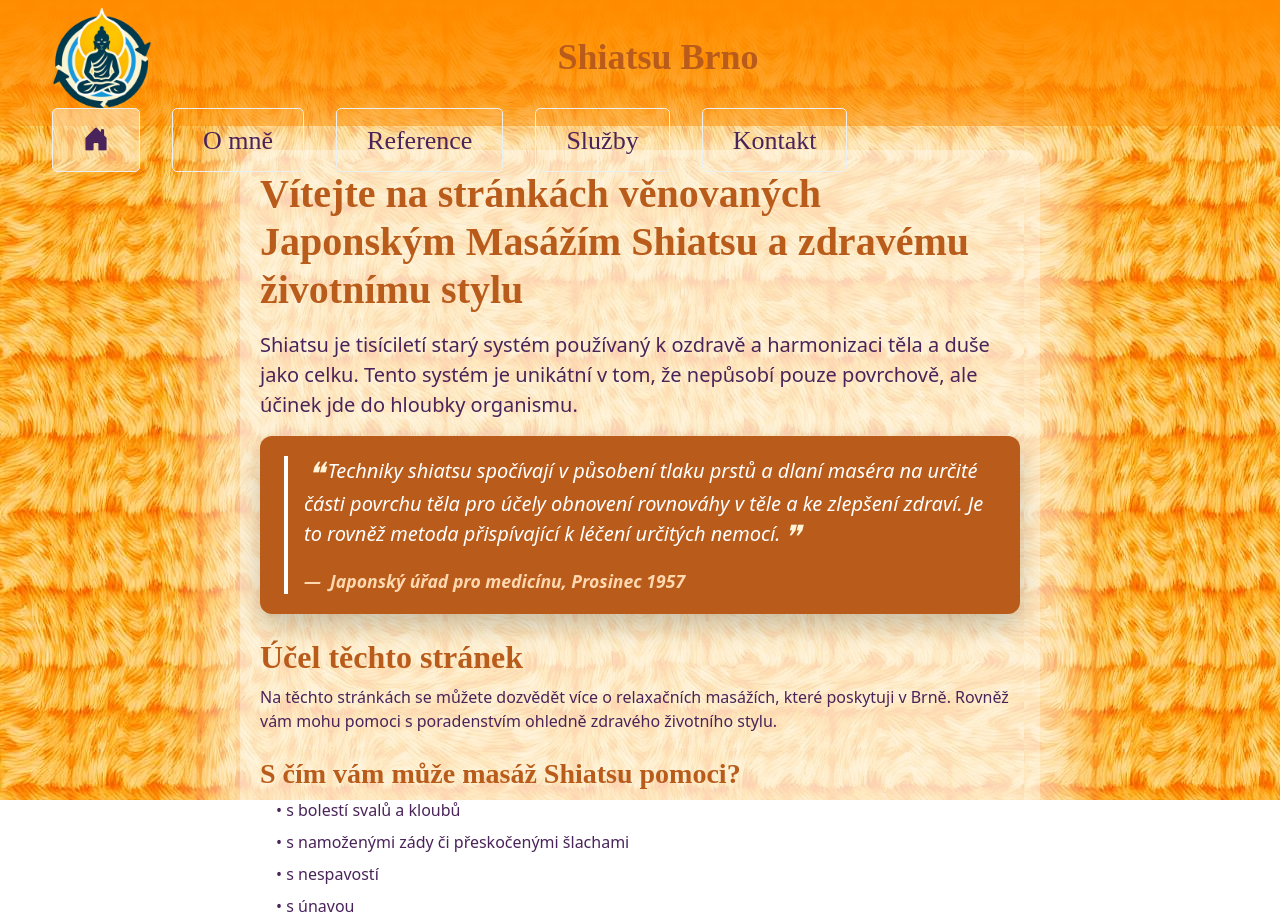
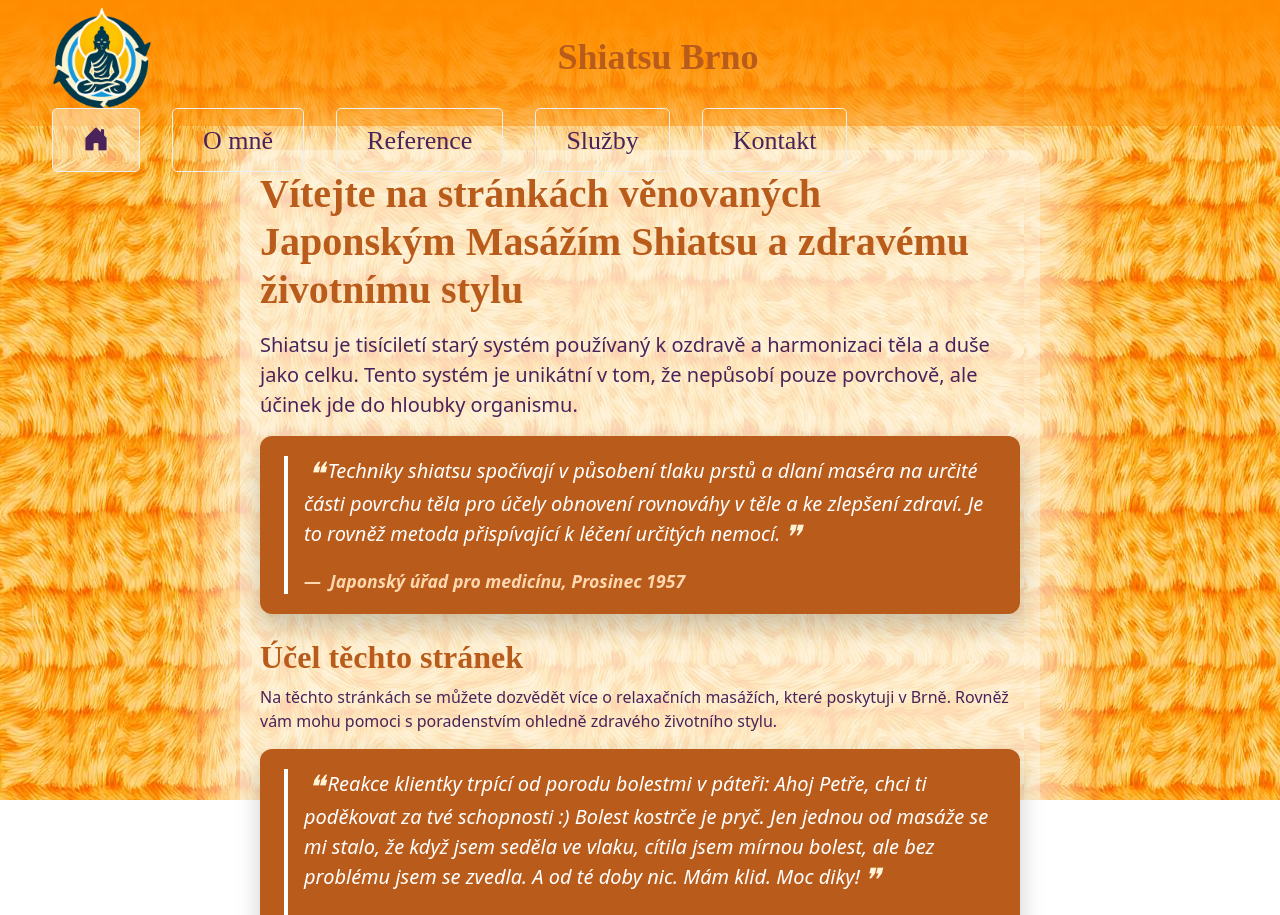
Before and after one commit to Ankhtepot/ShiatsuPetrklic, an Angular app: page /cs/home in a window 1280 px wide. Shown: the top 915 px of the page. Built offline with nearby package versions, Linux system fonts and the light colour scheme.

Commit message:
basic for changable quotes for home page

```diff
--- a/src/app/pages/home/home.component.html
+++ b/src/app/pages/home/home.component.html
@@ -21,6 +21,8 @@
     <h2 class="mt-4">{{ T.home_purpose_title | text }}</h2>
     <p>{{ T.home_purpose_text | text }}</p>
 
+    <app-quote-strip [quotes]="testimonials()" />
+
     <h3 class="mt-4">{{ T.home_benefits_title | text }}</h3>
     <ul class="list-unstyled">
       <li>• {{ T.home_benefits_1 | text }}</li>
--- a/src/app/pages/home/home.component.ts
+++ b/src/app/pages/home/home.component.ts
@@ -1,9 +1,11 @@
-import { Component } from '@angular/core';
+import {Component, inject, signal} from '@angular/core';
 import { CommonModule } from '@angular/common';
-import {TextPipe} from '../../pipes/text.pipe';
-import {T} from '../../shared/constants/text.tokens';
-import {ContentCardComponent} from '../../Components/content-card/content-card.component';
-import {QuoteStripComponent} from '../../Components/quote-strip/quote-strip.component';
+import { TextPipe } from '../../pipes/text.pipe';
+import { T } from '../../shared/constants/text.tokens';
+import { ContentCardComponent } from '../../Components/content-card/content-card.component';
+import { QuoteStripComponent } from '../../Components/quote-strip/quote-strip.component';
+import {getTestimonials} from '../../shared/data/testimonials';
+import {NavigationLinkService} from '../../services/navigation-link.service';
 
 @Component({
   selector: 'app-home',
@@ -14,4 +16,7 @@ import {QuoteStripComponent} from '../../Components/quote-strip/quote-strip.comp
 })
 export class HomeComponent {
   protected readonly T = T;
+  private navigationLinkService = inject(NavigationLinkService);
+
+  testimonials = signal(getTestimonials(this.navigationLinkService));
 }
--- a/src/app/pages/testimonials.component/testimonials.component.ts
+++ b/src/app/pages/testimonials.component/testimonials.component.ts
@@ -1,9 +1,10 @@
-import { Component } from '@angular/core';
-import { CommonModule } from '@angular/common';
-import { ContentCardComponent } from '../../Components/content-card/content-card.component';
-import { QuoteData } from '../../Models/quote-data';
-import { testimonials as fullTestimonials } from '../../shared/data/testimonials';
-import { QuoteStripComponent } from '../../Components/quote-strip/quote-strip.component';
+import {Component, inject} from '@angular/core';
+import {CommonModule} from '@angular/common';
+import {ContentCardComponent} from '../../Components/content-card/content-card.component';
+import {QuoteData} from '../../Models/quote-data';
+import {getTestimonials} from '../../shared/data/testimonials';
+import {QuoteStripComponent} from '../../Components/quote-strip/quote-strip.component';
+import {NavigationLinkService} from '../../services/navigation-link.service';
 
 @Component({
   selector: 'app-testimonials.component',
@@ -13,9 +14,12 @@ import { QuoteStripComponent } from '../../Components/quote-strip/quote-strip.co
   styleUrls: ['./testimonials.component.scss'],
 })
 export class TestimonialsComponent {
-  testimonials: QuoteData[] = fullTestimonials.map(({ csText, enText, author }) => ({
-    csText,
-    enText,
-    author
-  }));
+  private navigationLinkService = inject(NavigationLinkService);
+
+  testimonials: QuoteData[] = getTestimonials(this.navigationLinkService)
+    .map(({csText, enText, author}) => ({
+      csText,
+      enText,
+      author
+    }));
 }
--- a/src/app/services/navigation-link.service.ts
+++ b/src/app/services/navigation-link.service.ts
@@ -21,8 +21,9 @@ export class NavigationLinkService {
   private lang = inject(LanguageService);
   private text = inject(TextService);
 
-  public getPageLink(page: EPages): string {
-    return `/${this.lang.current}/${page}`;
+  public getPageLink(page: EPages, anchor?: string): string {
+    const baseUrl = `/${this.lang.current}/${page}`;
+    return anchor ? `${baseUrl}#${anchor}` : baseUrl;
   }
 
   readonly headerLinks = computed<HeaderLinkConfiguration[]>(() => {
--- a/src/app/shared/data/testimonials.ts
+++ b/src/app/shared/data/testimonials.ts
@@ -1,4 +1,5 @@
 import {QuoteData} from '../../Models/quote-data';
+import {EPages, NavigationLinkService} from '../../services/navigation-link.service';
 
 /* Template for testimonials
 {
@@ -20,21 +21,22 @@ And Empty one:
 },
  */
 
-const changeAfter = 70000;
+const changeAfter = 7000;
 const lengthBeforeEllipsis = 300;
 
-function generateReadWholeUrl(authorId: number): string {
-  return `/testimonials/${encodeURIComponent(authorId.toString())}`;
+function generateReadWholeUrl(authorId: number, navService: NavigationLinkService): string {
+  return navService.getPageLink(EPages.Testimonials, `author-${authorId}`);
 }
 
-export const testimonials : QuoteData[] = [
+export function getTestimonials(navService: NavigationLinkService): QuoteData[] {
+  return [
     {
       csText: "Reakce klientky trpící od porodu bolestmi v páteři: Ahoj Petře, chci ti poděkovat za tvé schopnosti :) Bolest kostrče je pryč. Jen jednou od masáže se mi stalo, že když jsem seděla ve vlaku, cítila jsem mírnou bolest, ale bez problému jsem se zvedla. A od té doby nic. Mám klid. Moc diky!",
       enText: "",
       author: "Monika, 32 let",
       changeAfter: changeAfter,
       lengthBeforeEllipsis: lengthBeforeEllipsis,
-    readWholeUrl: generateReadWholeUrl(1),
+      readWholeUrl: generateReadWholeUrl(1, navService),
     },
     {
       csText: "Na shiatsu u Petra jsem byla poprvé na začátku srpna 2016 a od té doby chodím cca jednou za tři týdny. Pokaždé je to jiné. Někdy cítím po masáži klid, radost, uvolnění, méně těkající myšlenek, někdy naopak nepříjemné emoce (které se ale většinou druhý den vyčerpají a překlopí se to do stavu kdy je mi lépe než před masáží). U shiatsu jsem také poprvé byla schopná cítit proudění energie v těle. U Petra se cítím bezpečně a velmi oceňuji jeho naprostou přítomnost, pozornost, laskavost, vstřícnost co se týče termínů, inspirativní rozhovory, hezké prostředí pro masáže, a to že nemá žádný problém s tím když mám třeba zrovna záchvat smíchu nebo pláče, nebo prostě cokoliv (a tím pádem vím že si to mohu dovolit).\n" +
@@ -44,7 +46,7 @@ export const testimonials : QuoteData[] = [
       author: "Miluše, 30 let",
       changeAfter: changeAfter,
       lengthBeforeEllipsis: lengthBeforeEllipsis,
-    readWholeUrl: generateReadWholeUrl(2),
+      readWholeUrl: generateReadWholeUrl(2, navService),
     },
     {
       csText: "S panem Závodným se znám od roku 2013 a to díky manželce, která mně zakoupila dárkový poukaz na shiatsu. Musím říci, že to bylo to nejlepší, co mě a mé chronické bolesti zad mohlo potkat.\n" +
@@ -56,7 +58,7 @@ export const testimonials : QuoteData[] = [
       author: "Michal Konečný",
       changeAfter: changeAfter,
       lengthBeforeEllipsis: lengthBeforeEllipsis,
-    readWholeUrl: generateReadWholeUrl(3),
+      readWholeUrl: generateReadWholeUrl(3, navService),
     },
     {
       csText: "Z dopisu se svolením klientky: Milý pane Petře, dnes jsem byla na kontrolním vyšetření po půl roce. Mimo jiné bylo zaměřeno na moji páteř a musím Vám sdělit, že proti minulému šetření jsou zde vidět velké změny k lepšímu. Přičítám to Vašim masážím, protože opravdu cítím velkou úlevu. Děkuji Vám a těším se na další masáž.",
@@ -64,7 +66,7 @@ export const testimonials : QuoteData[] = [
       author: "Anna, 68 let",
       changeAfter: changeAfter,
       lengthBeforeEllipsis: lengthBeforeEllipsis,
-    readWholeUrl: generateReadWholeUrl(4),
+      readWholeUrl: generateReadWholeUrl(4, navService),
     },
     {
       csText: "Z dopisu po ošetření dráhy ledvin: \"Ráda bych Ti dala zpětnou vazbu ke včerejsi masazi. Včera jsem to nijak moc necítila - jen velmi příjemné uvolnění po masáži, ovšem dnes.....dnes je den D......myslím tim, že mi to opravdu pomohlo.....a znovu nastartovalo takovou vnitřní radost, kterou jsem měla ztracenou....ráno jsem cvičila - báječné, a cítím se opět taková živá......to jsem včera necítila, takže velmi děkuji.\" (uveřejnění se souhlasem autorky).",
@@ -72,6 +74,7 @@ export const testimonials : QuoteData[] = [
       author: "Katka, učitelka jógy",
       changeAfter: changeAfter,
       lengthBeforeEllipsis: lengthBeforeEllipsis,
-    readWholeUrl: generateReadWholeUrl(5),
+      readWholeUrl: generateReadWholeUrl(5, navService),
     }
   ]
+}
```
Lines whose indentation alone changed are shown as unchanged.
